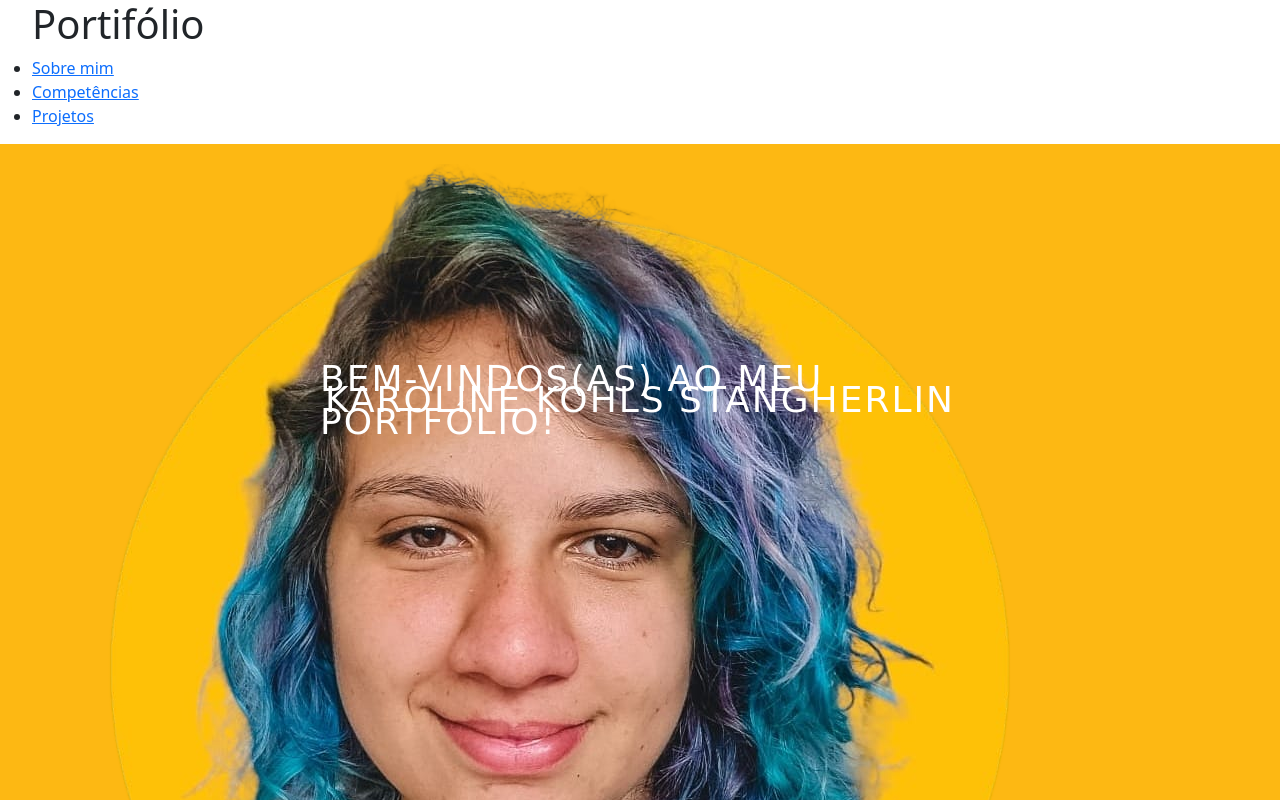
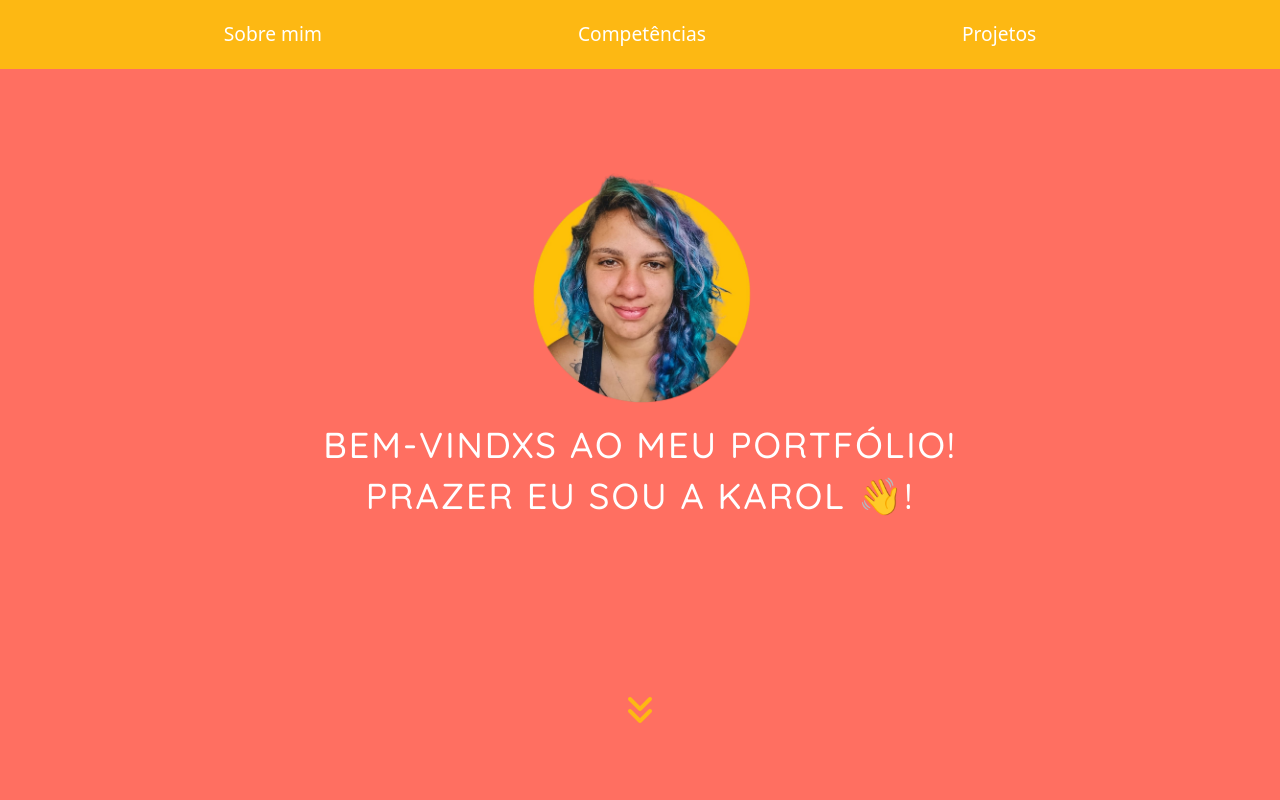
Before and after one commit to KarolineKS/KarolineKS.github.io, a plain HTML site: page index.html in a window 1280 px wide. Shown: the top 800 px of the page. Drawn offline with nearby package versions, Linux system fonts and the light colour scheme.

Commit message:
Modificação do header e barra de navegação

```diff
--- a/index.html
+++ b/index.html
@@ -7,9 +7,9 @@
   <meta http-equiv="X-UA-Compatible" content="IE=edge" />
   <meta name="viewport" content="width=device-width, initial-scale=1.0" />
   <title>Portifolio</title>
-  <link
-    href="https://fonts.googleapis.com/css2?family=Open+Sans:ital,wght@0,300;0,400;0,500;0,600;0,700;0,800;1,300;1,400;1,500;1,600;1,700;1,800&display=swap"
-    rel="stylesheet" />
+  <link rel="preconnect" href="https://fonts.googleapis.com">
+  <link rel="preconnect" href="https://fonts.gstatic.com" crossorigin>
+  <link href="https://fonts.googleapis.com/css2?family=Quicksand:wght@300;400;500;600;700&display=swap" rel="stylesheet">
   <link rel="stylesheet" href="style.css" />
   <link rel="stylesheet" href="https://cdnjs.cloudflare.com/ajax/libs/font-awesome/6.1.1/css/all.min.css">
   <link href="https://cdn.jsdelivr.net/npm/bootstrap@5.2.0-beta1/dist/css/bootstrap.min.css" rel="stylesheet"
@@ -21,29 +21,16 @@
 
 <body>
   <nav class="nav">
-    <ul class="nav-links">
-      <h1>Portifólio</h1>
-      <div>
-        <li>
-          <a href="#sobremim">Sobre mim</a>
-        </li>
-        <li>
-          <a href="#competencias_socioemocionais">Competências</a>
-        </li>
-        <li>
-          <a href="#projetos">Projetos</a>
-        </li>
-      </div>
-    </ul>
+    <a href="#sobremim">Sobre mim</a>
+    <a href="#competencias_socioemocionais">Competências</a>
+    <a href="#projetos">Projetos</a>
   </nav>
 
   <header class="header">
-    <div>
+    <div class="saudacao">
       <img class="imagem-perfil" src="Imagens/eu.png" alt="Minha imagem de perfil" />
-      <div class="nome">
-        <h1>Bem-vindos(as) ao meu portfólio!</h1>
-        <h1>Karoline Kohls Stangherlin</h1>
-      </div>
+      <h1>Bem-vindxs ao meu portfólio!</h1>
+      <h1>Prazer eu sou a Karol <span class="hand">👋</span>!</h1>
     </div>
     <i class="fa fa-angle-double-down seta"></i>
   </header>
@@ -80,18 +67,6 @@
             <li>Comunicativa</li>
             <li>Determinada</li>
             <li>Proativa</li>
-          </ul>
-          <br />
-        </section>
-        <section>
-          <h4 id="habilidades_tecnicas">
-            Habilidades Técnicas Desenvolvidas:
-          </h4>
-          <ul>
-            <li>Unix e Bash</li>
-            <li>Git e GitHub</li>
-            <li>HTML</li>
-            <li>CSS</li>
           </ul>
           <br />
         </section>
--- a/style.css
+++ b/style.css
@@ -5,15 +5,25 @@
 
 :root {
   --cor-primaria: #ff6f61; /* vermelho */
-  --cor-secundaria: #f4d35e; /* amarelo */
+  --cor-secundaria: #FDB813; /* amarelo */
   --cor-fundo: #f7fff7; /* branco amarelado */
 }
 
+body {
+  background-color: var(--cor-fundo);
+}
 
 /* Definindo a cor de fundo do header */
 header {
-  background-color: #FDB813;
-  padding: 20px;
+  background-color: var(--cor-primaria);
+  font-family: 'Quicksand', sans-serif;
+  width: 100vw;
+  height: calc(100vh - 60px);
+  margin: 0;
+  display: flex;
+  flex-direction: column;
+  align-items: center;
+  justify-content: space-around;
 }
 
 /* Definindo a cor do texto e do link */
@@ -23,25 +33,43 @@ header h1, header a {
 
 /* Definindo a fonte do título */
 header h1 {
-  font-family: 'Pacifico', cursive;
+  font-family: 'Quicksand', sans-serif;
   font-size: 36px;
   text-transform: uppercase;
   letter-spacing: 2px;
-  margin: 0;
 }
 
-/* Definindo a posição do título */
-header h1 {
-  position: absolute;
-  left: 50%;
-  top: 50%;
-  transform: translate(-50%, -50%);
+.imagem-perfil {
+  width: 20vw;
+  margin-bottom: 20px;
+  margin-top: 20px;
 }
 
-/* Adicionando uma animação de hover no link */
-header a:hover {
-  color: #E55E37;
-  transition: color 0.3s ease-in-out;
+.saudacao {
+  display: flex;
+  flex-direction: column;
+  align-items: center;
+}
+
+.nav {
+  background-color: var(--cor-secundaria);
+  padding: 20px;
+  display: flex;
+  justify-content: center;
+  align-items: center;
+  list-style: none;
+}
+
+.nav li, .nav a {
+  color: #fff;
+  list-style: none;
+  text-decoration: none;
+  padding: 0 20px;
+}
+
+.nav a {
+  font-size: 1.2rem;
+  padding: 0 10vw;
 }
 
 .habilidades {
@@ -105,3 +133,47 @@ header a:hover {
   flex-direction: column;
   align-items: center;
 }
+
+.seta {
+  animation: animarSeta 1s ease-in-out infinite;
+  font-size: 2rem;
+  color: var(--cor-secundaria);
+}
+
+@keyframes animarSeta {
+  0% {
+    transform: translateY(0);
+  }
+  50% {
+    transform: translateY(-10px);
+  }
+  100% {
+    transform: translateY(0);
+  }
+}
+
+.hand {
+  display: inline-block;
+  animation: wave 1s infinite;
+}
+
+@keyframes wave {
+  0% {
+    transform: rotate(0deg);
+  }
+  20% {
+    transform: rotate(10deg);
+  }
+  40% {
+    transform: rotate(-10deg);
+  }
+  60% {
+    transform: rotate(10deg);
+  }
+  80% {
+    transform: rotate(-10deg);
+  }
+  100% {
+    transform: rotate(0deg);
+  }
+}
```
